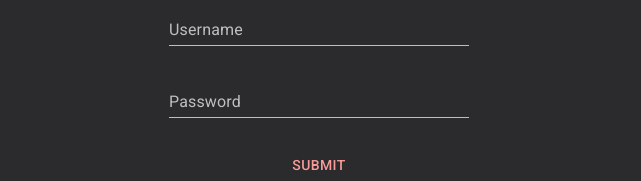
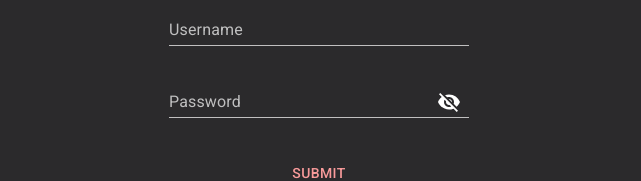
Before and after one commit to MichaelZhao21/course-db, a React (Create React App) app in the folder client/: page /login in a window 1280 px wide. Shown: the part 432-613 px from the top of the page, without its empty margins (321-962 px from the left). Built offline with nearby package versions, Linux system fonts and the light colour scheme.

Commit message:
Fixed password field

```diff
--- a/client/src/components/Login.jsx
+++ b/client/src/components/Login.jsx
@@ -4,11 +4,20 @@ import Logo from './logo';
 import { TextField, Button } from '@mui/material';
 import { useNavigate } from 'react-router-dom';
 import { useState } from 'react';
+import Visibility from '@mui/icons-material/Visibility';
+import VisibilityOff from '@mui/icons-material/VisibilityOff';
+import FormControl from '@mui/material/FormControl';
+import FormHelperText from '@mui/material/FormHelperText';
+import InputLabel from '@mui/material/InputLabel';
+import InputAdornment from '@mui/material/InputAdornment';
+import IconButton from '@mui/material/IconButton';
+import Input from '@mui/material/Input';
 
 export default function Login() {
     const navigate = useNavigate();
     const [username, setUsername] = useState('');
     const [password, setPassword] = useState('');
+    const [visibility, setVisibility] = useState(0);
 
     const tryLogin = () => {
         console.log(username, password);
@@ -16,6 +25,14 @@ export default function Login() {
             navigate('/');
         }
     };
+
+    const handleClickShowPassword = () => {
+        setVisibility(!visibility);
+      };
+
+      const handleMouseDownPassword = (event) => {
+        event.preventDefault();
+      };
 
     return (
         <Container>
@@ -40,15 +57,30 @@ export default function Login() {
                     }}
                     sx={{ margin: '5% auto auto auto', width: '300px' }}
                 />
-                <TextField
-                    id="passwordField"
-                    label="Password"
-                    variant="standard"
-                    onChange={(e) => {
-                        setPassword(e.target.value);
-                    }}
-                    sx={{ width: '300px', marginTop: '24px' }}
-                />
+
+                <FormControl sx={{ m: 1, width: '300px', marginTop: '24px' }} variant="standard">
+                    <InputLabel htmlFor="standard-adornment-password">Password</InputLabel>
+                    <Input
+                        id="standard-adornment-password"
+                        type={visibility ? 'text' : 'password'}
+                        value={password}
+                        onChange={(e) => {
+                            setPassword(e.target.value);
+                        }}
+                        endAdornment={
+                        <InputAdornment position="end">
+                            <IconButton
+                            aria-label="toggle password visibility"
+                            onClick={handleClickShowPassword}
+                            onMouseDown={handleMouseDownPassword}
+                            >
+                            {!visibility ? <VisibilityOff /> : <Visibility />}
+                            </IconButton>
+                        </InputAdornment>
+                        }
+                        />
+                </FormControl>
+
                 <Button variant="text" onClick={tryLogin} sx={{ margin: '2.5% auto auto auto' }}>
                     Submit
                 </Button>
```
